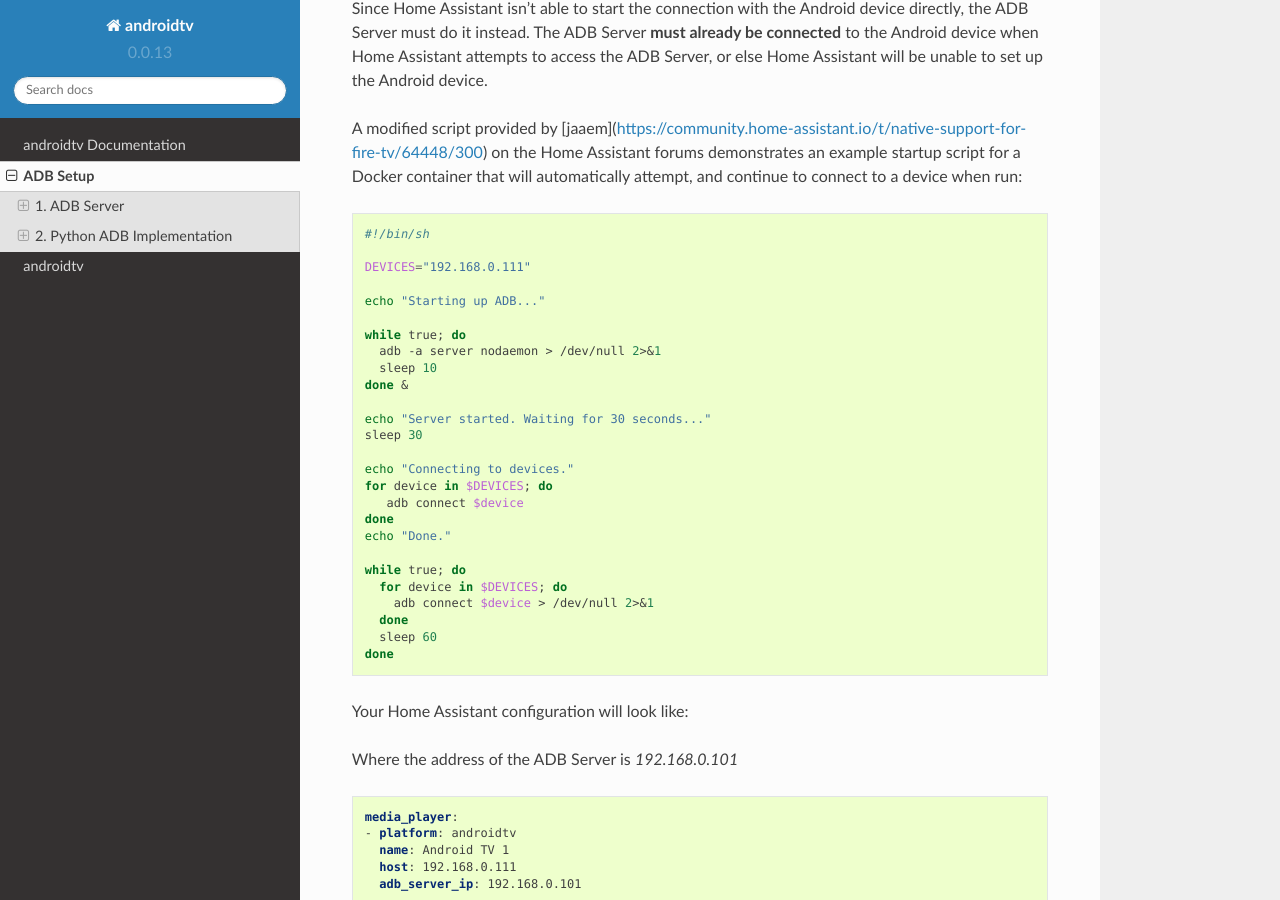
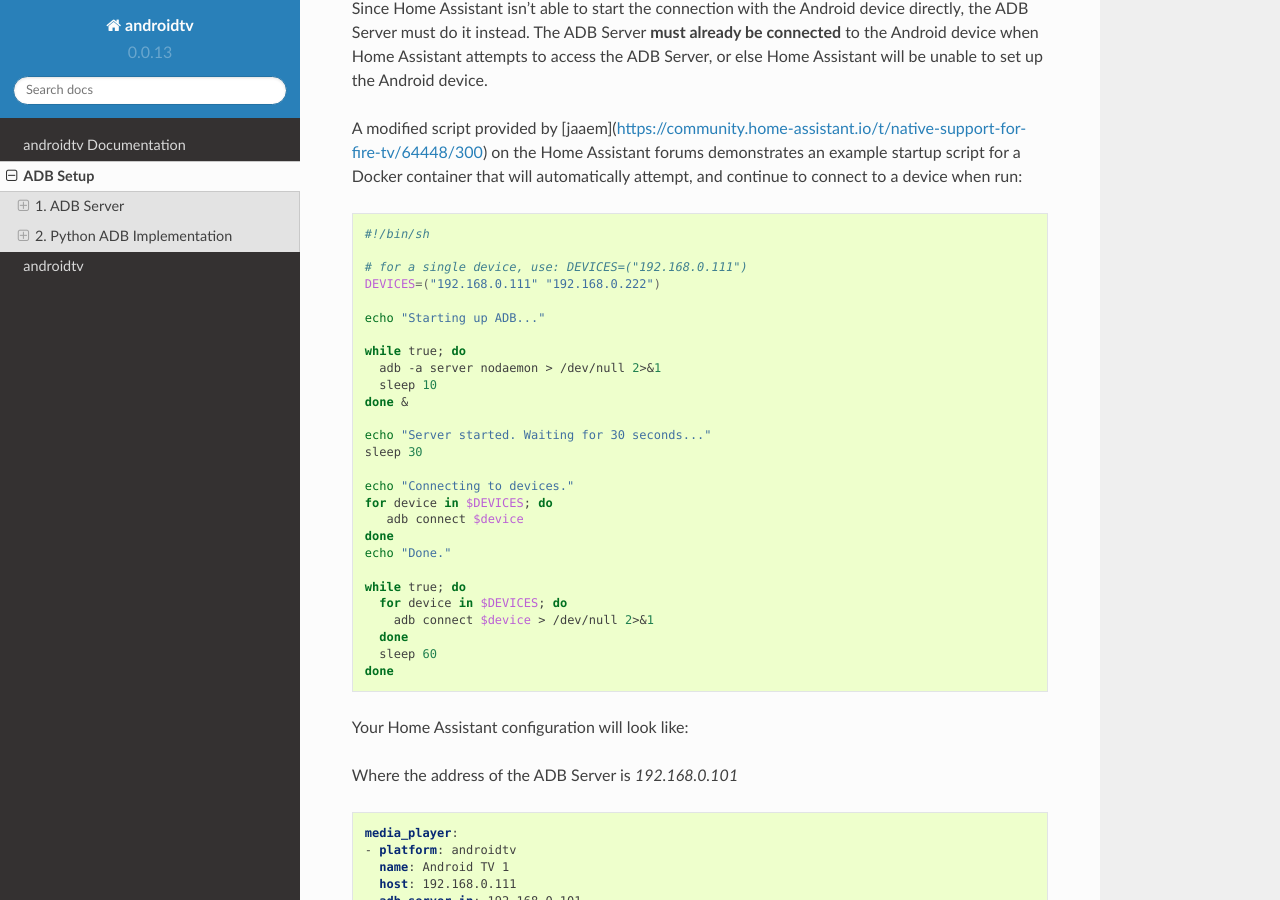
Before and after one commit to JeffLIrion/python-androidtv, a Sphinx documentation site: the page built from docs/source/adb_setup.rst, in a window 1280 px wide and 900 px high, scrolled down 1169 px. Built offline with Sphinx 7.4.7 and the Read the Docs theme 2.0.0, drawn with Linux system fonts in a browser that asks for light colours.

Commit message:
Connect to 2 devices in setup script

```diff
--- a/docs/source/adb_setup.rst
+++ b/docs/source/adb_setup.rst
@@ -58,7 +58,8 @@
 
    #!/bin/sh
 
-   DEVICES="192.168.0.111"
+   # for a single device, use: DEVICES=("192.168.0.111")
+   DEVICES=("192.168.0.111" "192.168.0.222")
 
    echo "Starting up ADB..."
 
```
